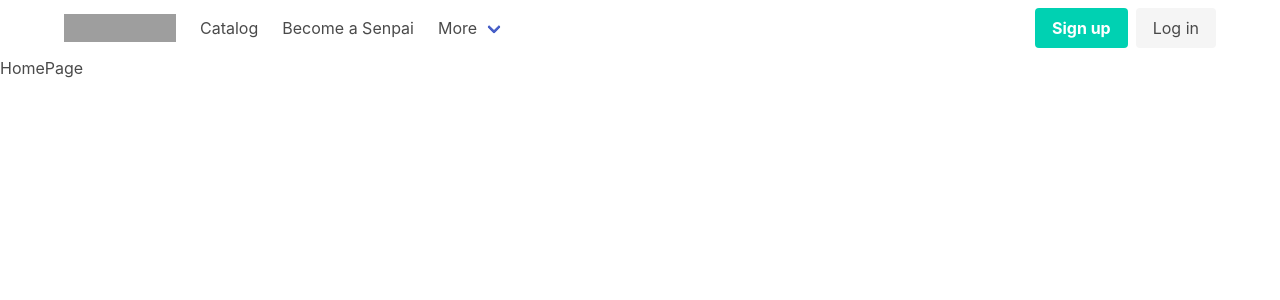
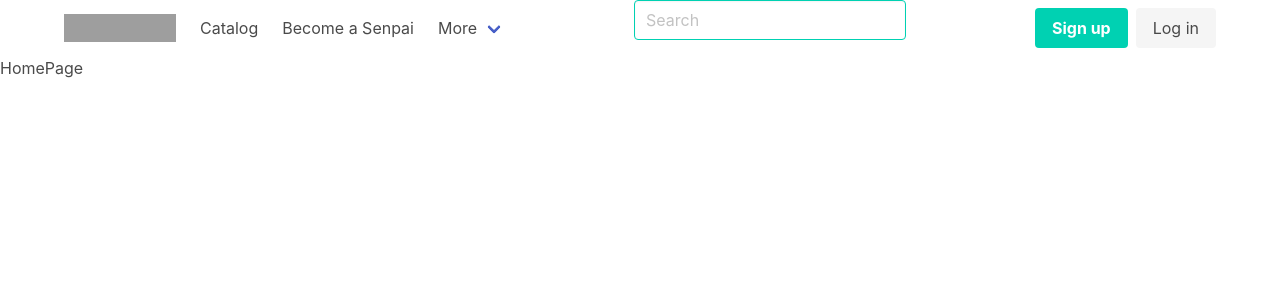
Before and after one commit to kimikolim/senpai_react, a React (Create React App) app: page / in a window 1280 px wide. Shown: the top 300 px of the page. Built offline with nearby package versions, Linux system fonts and the light colour scheme; grey boxes are pictures that could not be loaded.

Commit message:
new changes

```diff
--- a/src/components/Header.jsx
+++ b/src/components/Header.jsx
@@ -40,6 +40,14 @@ export class Header extends Component {
 							</div>
 						</div>
 
+						<div className="search-bar">
+							<input
+								class="input is-primary"
+								type="text"
+								placeholder="Search"
+							></input>
+						</div>
+
 						<div class="navbar-end">
 							<div class="navbar-item">
 								<div class="buttons">
--- a/src/components/Header.scss
+++ b/src/components/Header.scss
@@ -1,3 +1,7 @@
 .container {
 	width: 100%;
 }
+
+.search-bar{
+
+}
```
